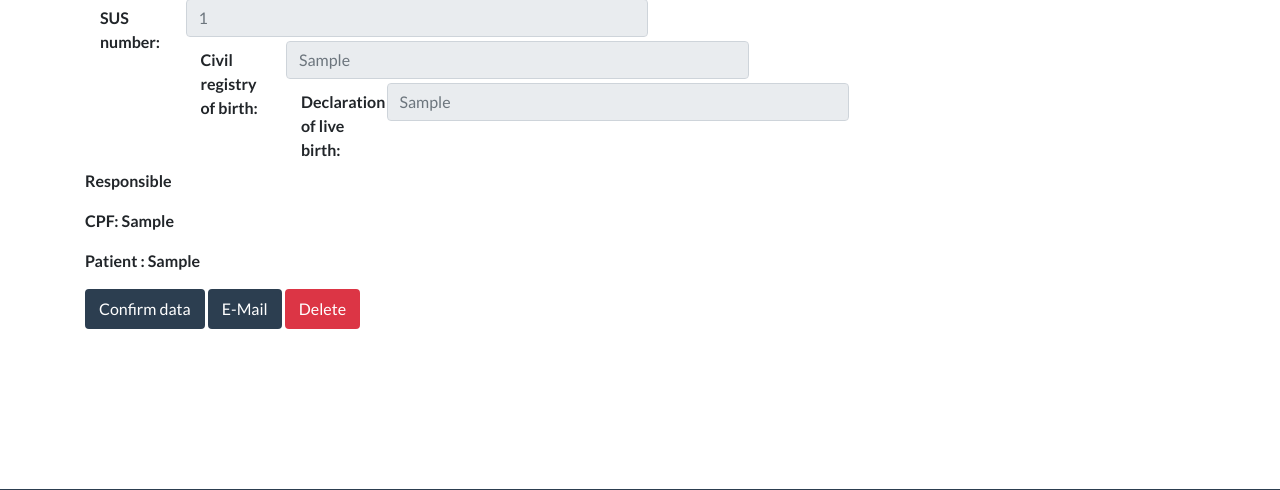
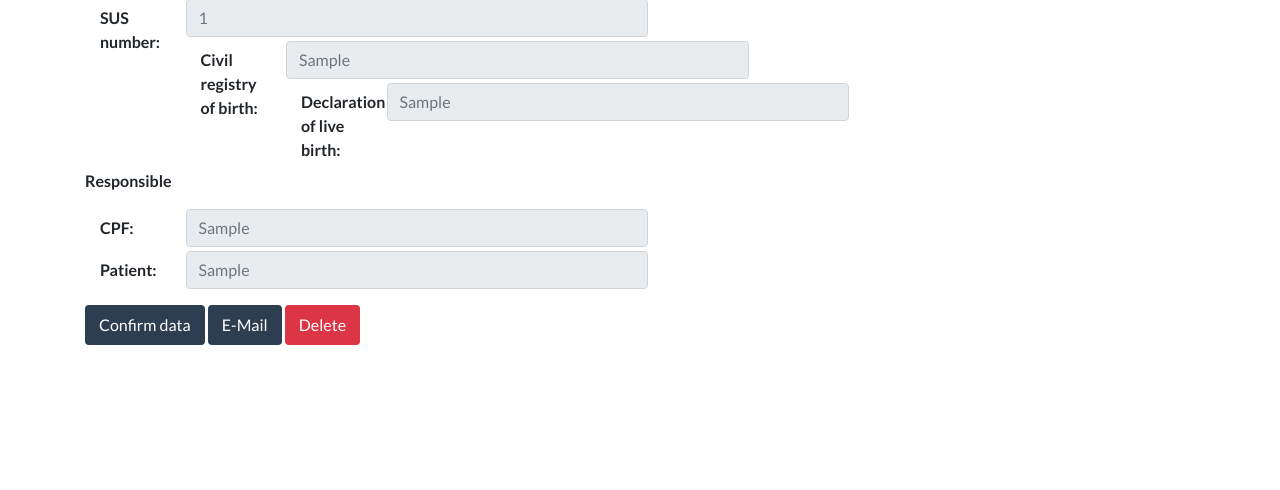
Before and after one commit to fga-eps-mds/2018.1-Dr-Down, a Django app: template drdown/templates/users/user_detail.html in a window 1280 px wide. Shown: the part 1044-1534 px from the top of the page. Run offline with Django 3.2, Linux system fonts and the light colour scheme; a user stored in the database is signed in; tables that the repository leaves empty hold one stand-in row (values such as "Sample post"); the template is opened without the code that fills it: values that come from a table or form of the project are taken from there, most other values are stand-ins (such as "Sample title", 1, 10 or a date in 2020); grey boxes marked "Sample" are stand-in pictures; parts of the project's set-up code (start-up, migrations or seed data) failed here and were passed over; some libraries are stand-ins or nearby versions.

Commit message:
Changing responsible user details
Styling attribute display mode

Co-authored-by: Gabriela Medeiros <gabriela.medeiros2010@hotmail.com.br>

```diff
--- a/drdown/templates/users/user_detail.html
+++ b/drdown/templates/users/user_detail.html
@@ -214,8 +214,26 @@
     <div class="col-sm-12">
       {% if user.responsible %}
         <p><strong></label> Responsible </label></strong> </p>
-        <p><strong></label> CPF: </label></strong> {{ responsible_cpf }} </p>
-        <p><strong></label> {% trans "Patient" %} : </label></strong> {{ responsible_patient }} </p>
+        {% if responsible_cpf %}
+        <div class="form-group row mb-1">
+          <label for="inputName" class=" col-form-label float-left mr-2 col-1"><strong>{% trans 'CPF: '%}<strong></label>
+          <div>
+            <input class="form-control col-sm-5" id="inputName" placeholder="{{ responsible_cpf }}" disabled>
+          </div>
+        </div>
+        {% endif %}
+
+        {% if responsible_patient %}
+        <div class="form-group row mb-1">
+          <label for="inputName" class=" col-form-label float-left mr-2 col-1"><strong>{% trans 'Patient: '%}<strong></label>
+          <div>
+            <input class="form-control col-sm-5" id="inputName" placeholder="{{ responsible_patient }}" disabled>
+          </div>
+        </div>
+        {% endif %}
+
+        <p></p>
+
       {% endif %}
     </div>
   </div>
```
